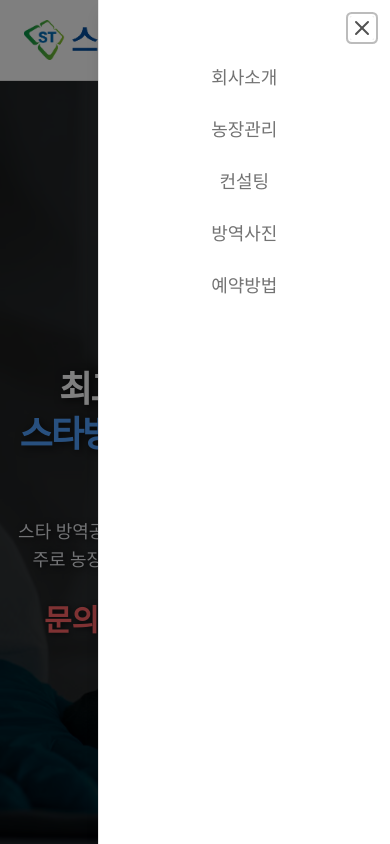
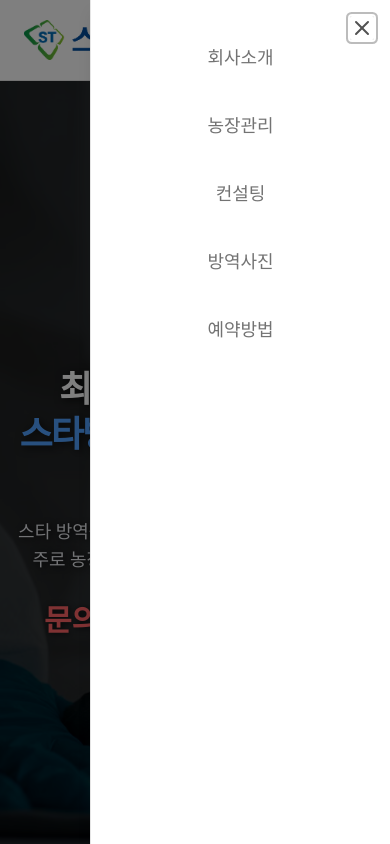
Before and after one commit to devHyeon99/star-prevention, a Next.js app: page / in a window 390 px wide. Both pictures are taken after a click on the button "메뉴 열기". Shown: the top 844 px of the page. Built offline with nearby package versions, Linux system fonts and the light colour scheme.

Commit message:
bugfix: 모바일 환경에서 농장 관리 메뉴가 단독으로 안 보이는 점 수정

```diff
--- a/src/components/Layout/Header.tsx
+++ b/src/components/Layout/Header.tsx
@@ -14,7 +14,7 @@ import {
 const Header = () => {
   const navLinks = [
     { href: '/company', label: '회사소개' },
-    { href: '/farm-care', label: '농장관리' },
+    { href: '/farmcare', label: '농장관리' },
     { href: '/consulting', label: '컨설팅' },
     { href: '/gallery', label: '방역사진' },
     { href: '/reservation', label: '예약방법' },
@@ -62,19 +62,19 @@ const Header = () => {
           <span className='sr-only'>메뉴 열기</span>
         </Button>
       </SheetTrigger>
-      <SheetContent side='right'>
+      <SheetContent side='right' className='w-[300px] sm:w-[400px]'>
         <SheetTitle className='sr-only'>모바일 메뉴</SheetTitle>
         <SheetDescription className='sr-only'>
           사이트의 주요 페이지로 이동할 수 있는 메뉴입니다.
         </SheetDescription>
-        <nav aria-label='모바일 메뉴' className='text-lg font-medium mt-8'>
-          <ul className='grid gap-6 justify-center mt-8'>
-            {navLinks.map((link) => (
-              <li key={link.href} className='text-center'>
+        <nav aria-label='모바일 메뉴' className='mt-8'>
+          <ul className='flex flex-col space-y-4'>
+            {navLinks.map((link, index) => (
+              <li key={`${link.href}-${index}`} className='w-full'>
                 <SheetClose asChild>
                   <Link
                     href={link.href}
-                    className='text-muted-foreground hover:text-foreground'
+                    className='block w-full text-lg font-medium text-center py-3 px-4 text-muted-foreground hover:text-foreground border-b border-border last:border-b-0 transition-colors'
                   >
                     {link.label}
                   </Link>
```
Also changed, not shown: src/app/farmcare/page.tsx (renamed from src/app/farm-care/page.tsx).
